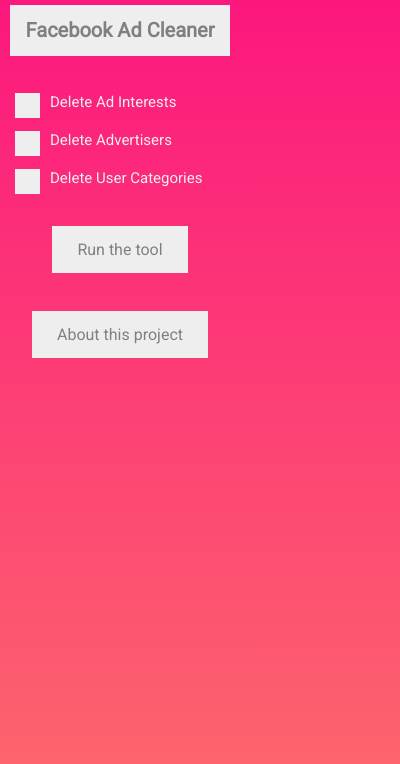
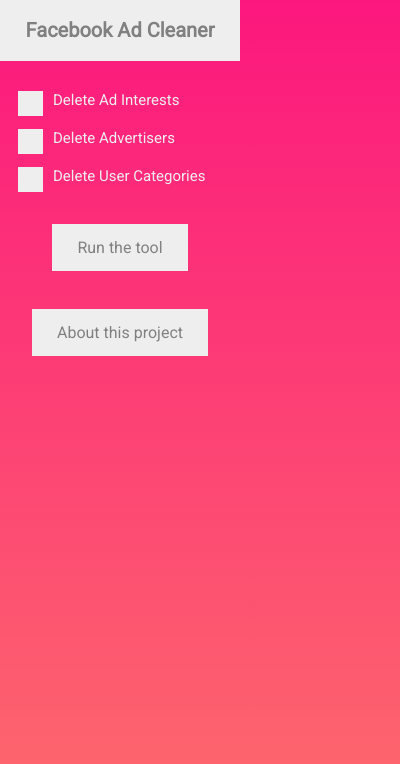
Before and after one commit to d4t4x/facebook-cleaner, a browser extension: page popup.html in a window 400 px wide. Drawn offline with Linux system fonts and the light colour scheme.

Commit message:
updated css

```diff
--- a/popup.css
+++ b/popup.css
@@ -5,13 +5,14 @@
 }
 
 body {
-  margin: 5px 10px 10px;
+  margin: 0;
+  /* padding: 5px 10px 10px; */
   background: linear-gradient(#fc177e, #fd6c6b);
   background-repeat: no-repeat;
   font-family: 'Roboto', sans-serif;
   color: #eee;
-  width: 220px;
-  height: 200px;
+  width: 240px;
+  height: 210px;
   display:inline-block;
 }
 
@@ -20,17 +21,18 @@
   display: inline-block;
 }
 
-h1 {
-  font-size: 20px;
+.header {
+  color: gray;
+  background-color: #eee;
+  text-align: center;
+  margin-bottom: 30px;
 }
 
-.header {
-  color: gray;
+.header h1 {
+  font-size: 20px;
+  text-align: center;
   display: inline-block;
-  background-color: #eee;
-  text-align: center;
-  width: 100%;
-  margin-bottom: 30px;
+  padding: 5px;
 }
 
 .about {
@@ -57,7 +59,7 @@
 .container {
   display: block;
   position: relative;
-  padding-left: 40px;
+  padding-left: 53px;
   margin-bottom: 20px;
   cursor: pointer;
   font-size: 15px;
@@ -76,7 +78,7 @@
 .checkmark {
   position: absolute;
   top: 0;
-  left: 5px;
+  left: 18px;
   height: 25px;
   width: 25px;
   background-color: #eee;
```
